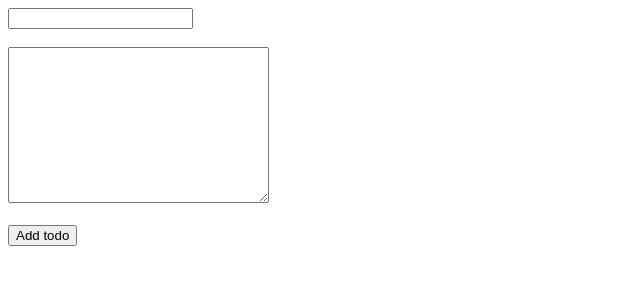
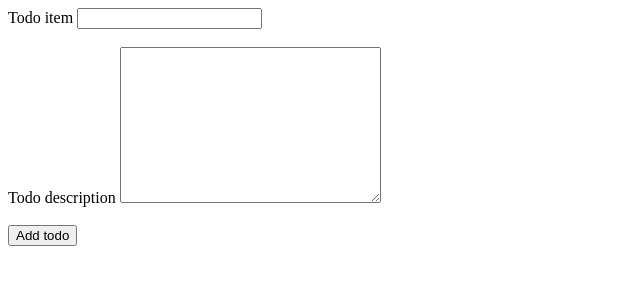
Before and after one commit to Syntra-Frontend-2019/Les-5-Dzengiz, a plain HTML site: page index.html in a window 1280 px wide. Shown: the whole page, without its empty margins (0-640 px from the left). Drawn offline with Linux system fonts and the light colour scheme.

Commit message:
Made a simplification to the generation of the todoListContent -- The value from each todo is now being read directly from the todo-parameter in the for-each loop
Removed warnings by adding labels to the input fields
Enclosed the html elements inside of a div to be able to collapse the block in the editor

```diff
--- a/index.html
+++ b/index.html
@@ -5,13 +5,23 @@
     <title>Title</title>
 </head>
 <body>
-    <input type="text" id="todoInput">
+    <div>
+        <label for="todoInput">Todo item</label>
+        <input type="text" id="todoInput" name="todoInput">
+
         <br><br>
+
+        <label for="todoDesc">Todo description</label>
         <textarea name="todoDesc" id="todoDesc" cols="30" rows="10"></textarea>
+
         <br><br>
+
         <button id="addTodoButton" onClick="addTodo()">Add todo</button>
         <br><br>
+
+
         <ul id="todoList"></ul>
+    </div>
 
     <script>
         // Fetch elements from the dom
@@ -54,7 +64,7 @@
 
             // Recreate the content
             todoArray.forEach((todo, index) => {
-                todoListContent += `<li onClick="removeTodo(${index})">${todoArray[index].todo} - ${todoArray[index].todoDesc}</li>`
+                todoListContent += `<li onClick="removeTodo(${index})">${todo.todo} - ${todo.todoDesc}</li>`
             });
         };
 
```
Lines whose indentation alone changed are shown as unchanged.
